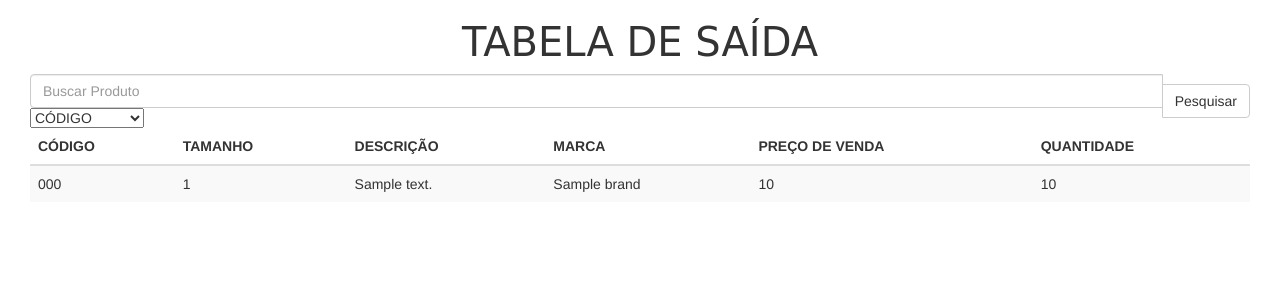
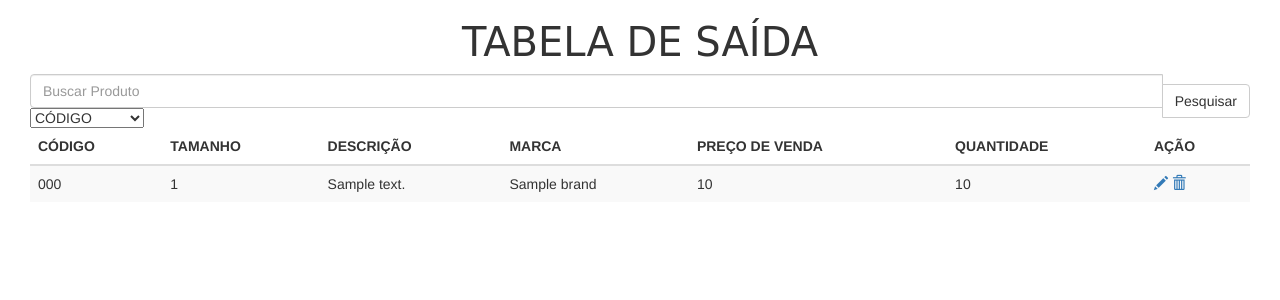
Before and after one commit to JucianKaue/StockControlSite, a Django app: template stock_control/Stock/templates/Stock/table_sales.html in a window 1280 px wide. Shown: the part 52-352 px from the top of the page. Run offline with Django 3.2, Linux system fonts and the light colour scheme; the template is opened without the code that fills it: most values are stand-ins (such as "Sample title", 1, 10 or a date in 2020); some libraries are stand-ins or nearby versions.

Commit message:
v.0.65 - html table sales finished

```diff
--- a/stock_control/Stock/templates/Stock/table_entry.html
+++ b/stock_control/Stock/templates/Stock/table_entry.html
@@ -57,7 +57,6 @@ Tabela de entrada
                     <a href="{% url 'delete_product_entry' pk=product.pk %}">
                         <i class="glyphicon glyphicon-trash"></i>
                     </a>
-
                 </td>
             </tr>
         {% endfor %}
--- a/stock_control/Stock/templates/Stock/table_sales.html
+++ b/stock_control/Stock/templates/Stock/table_sales.html
@@ -32,6 +32,7 @@ Tabela de Vendas
             <th>MARCA</th>
             <th>PREÇO DE VENDA</th>
             <th>QUANTIDADE</th>
+            <th>AÇÃO</th>
         </tr>
     </thead>
     <tbody>
@@ -43,6 +44,14 @@ Tabela de Vendas
                 <td>{{ product.clothes.brand }}</td>
                 <td>{{ product.clothes.sell_price }}</td>
                 <td>{{ product.amount }}</td>
+                <td>
+                    <a href="{% url 'edit_product_sell' pk=product.pk %}">
+                        <i class="glyphicon glyphicon-pencil"></i>
+                    </a>
+                    <a href="{% url 'delete_product_sell' pk=product.pk %}">
+                        <i class="glyphicon glyphicon-trash"></i>
+                    </a>
+                </td>
             </tr>
         {% endfor %}
     </tbody>
```
Also changed, not shown: stock_control/Stock/urls.py (+7 -2 lines), stock_control/Stock/views.py (+10 -2 lines).
